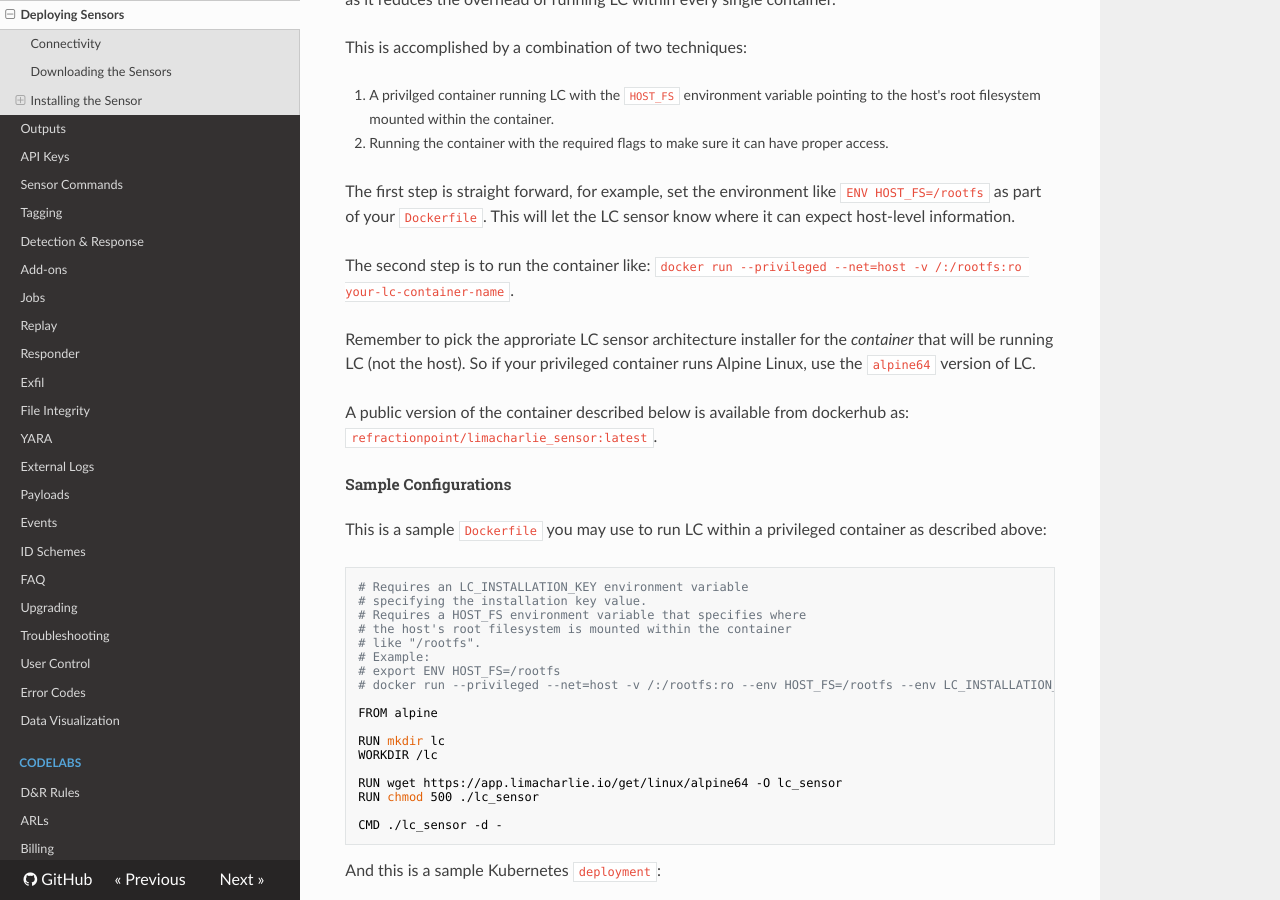
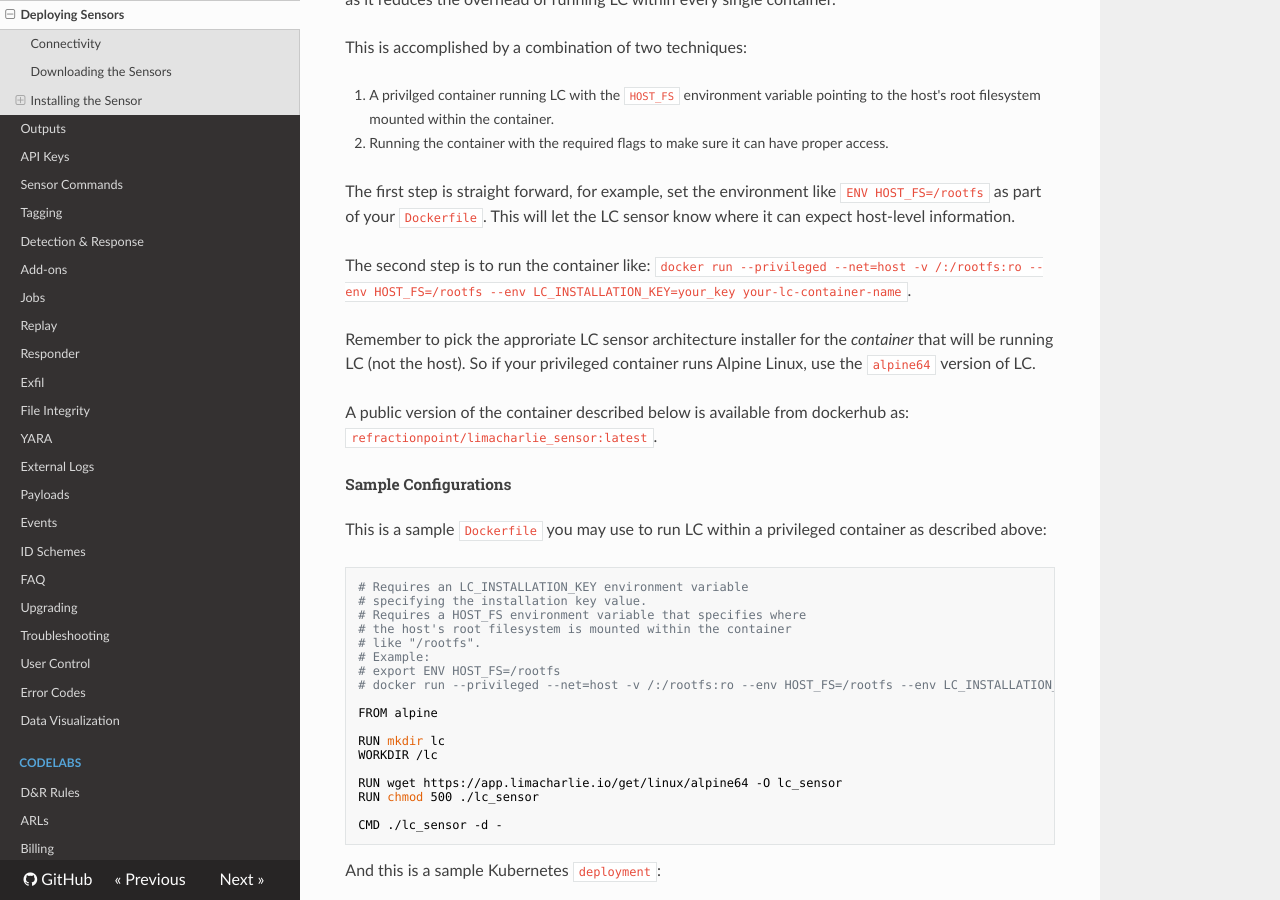
Before and after one commit to refractionPOINT/lce_doc, an MkDocs documentation site: the page built from docs/deploy_sensor.md, in a window 1280 px wide and 900 px high, scrolled down 5071 px. Built offline with MkDocs 1.6.1, drawn with Linux system fonts in a browser that asks for light colours; nearby versions of some CDN libraries; old or Windows-style settings are respelled for this version of MkDocs.

Commit message:
Add missing components to example CLI.

```diff
--- a/docs/deploy_sensor.md
+++ b/docs/deploy_sensor.md
@@ -182,7 +182,7 @@ This is accomplished by a combination of two techniques:
 
 The first step is straight forward, for example, set the environment like `ENV HOST_FS=/rootfs` as part of your `Dockerfile`. This will let the LC sensor know where it can expect host-level information.
 
-The second step is to run the container like: `docker run --privileged --net=host -v /:/rootfs:ro your-lc-container-name`.
+The second step is to run the container like: `docker run --privileged --net=host -v /:/rootfs:ro --env HOST_FS=/rootfs --env LC_INSTALLATION_KEY=your_key your-lc-container-name`.
 
 Remember to pick the approriate LC sensor architecture installer for the *container* that will be running LC (not the host).
 So if your privileged container runs Alpine Linux, use the `alpine64` version of LC.
```
